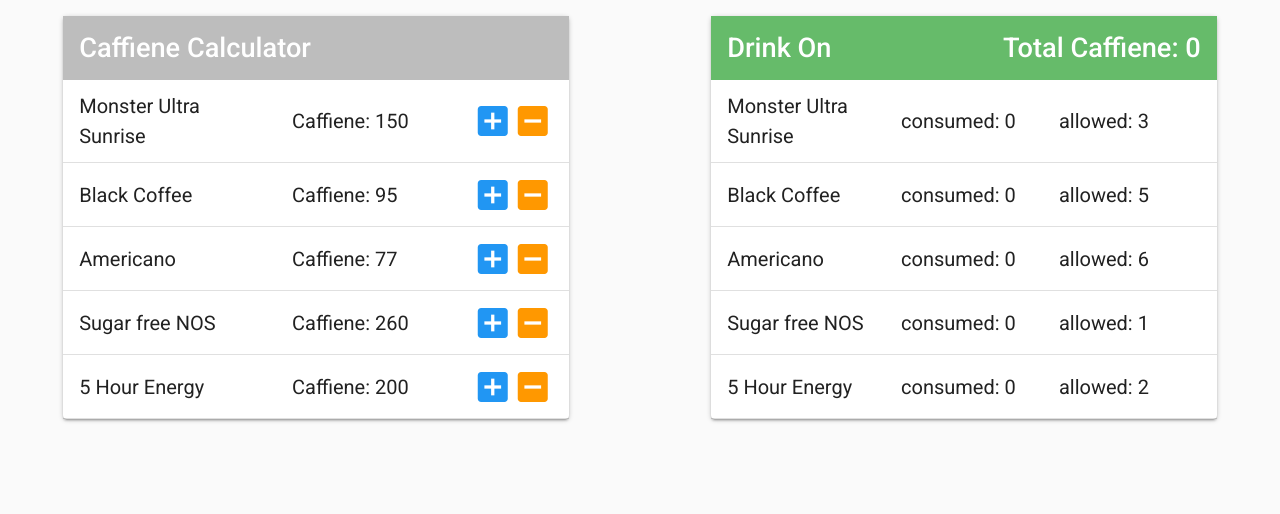
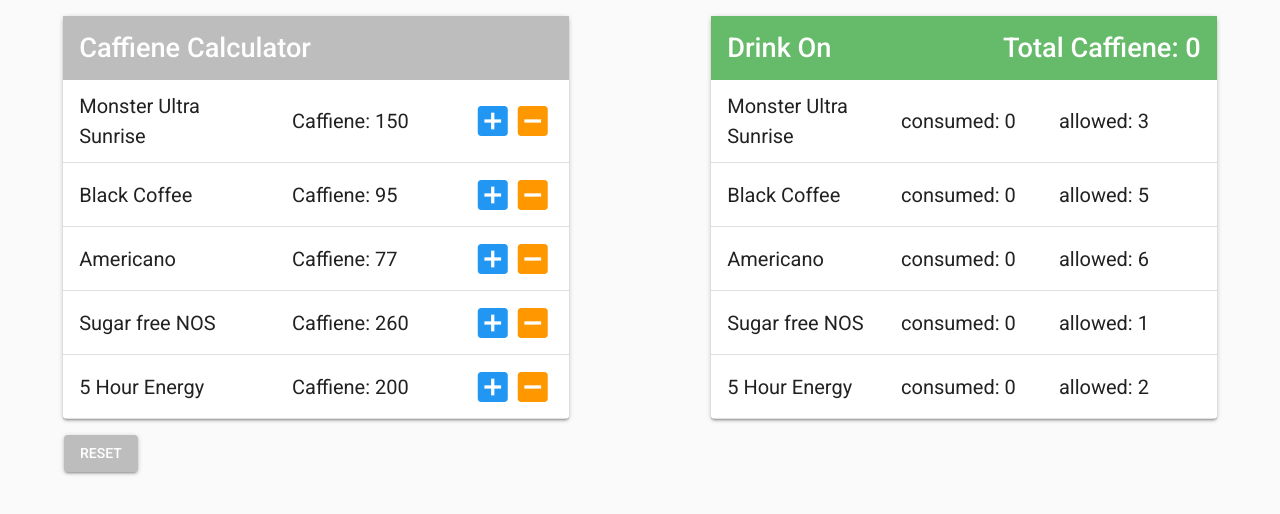
Before and after one commit to gabebravo/context-caffeine-calculator, a React (Create React App) app: page / in a window 1280 px wide. Shown: the top 514 px of the page. Built offline with nearby package versions, Linux system fonts and the light colour scheme.

Commit message:
Added the reset button to the view and connected context

```diff
--- a/src/App.js
+++ b/src/App.js
@@ -1,26 +1,16 @@
-import React, { Component, Fragment } from 'react'
+import React, { Component } from 'react'
 import AppProvider from './context/AppProvider'
 import CssBaseline from '@material-ui/core/CssBaseline'
 import DrinkList from './components/DrinkList'
 import ResultList from './components/ResultList'
 import Grid from '@material-ui/core/Grid'
-import Button from '@material-ui/core/Button'
-import grey from '@material-ui/core/colors/grey'
+import ResetButton from './components/ResetButton'
 import { withStyles } from '@material-ui/core/styles'
 
 const styles = theme => ({
   root: {
     flexGrow: 1,
     marginTop: '1rem'
-  },
-  button: {
-    backgroundColor: grey[400],
-    color: '#fff',
-    marginTop: '1rem',
-    marginLeft: '4rem',
-    [theme.breakpoints.only('xs')]: {
-      marginLeft: '2rem',
-    }
   }
 });
 
@@ -39,10 +29,7 @@
               <ResultList />
             </Grid>
           </Grid>
-          {/* <Button variant="contained" onClick={() => this.resetApp()}
-            className={classes.button}>
-            RESET
-          </Button> */}
+          <ResetButton />
         </div>
       </AppProvider>
     );
--- /dev/null
+++ b/src/components/ResetButton.js
@@ -0,0 +1,35 @@
+import React, { Component } from 'react'
+import {AppContext} from '../context/AppProvider'
+import Button from '@material-ui/core/Button'
+import grey from '@material-ui/core/colors/grey'
+import { withStyles } from '@material-ui/core/styles'
+
+const styles = theme => ({
+  button: {
+    backgroundColor: grey[400],
+    color: '#fff',
+    marginTop: '1rem',
+    marginLeft: '4rem',
+    [theme.breakpoints.only('xs')]: {
+      marginLeft: '2rem',
+    }
+  }
+});
+
+class ResetButton extends Component {
+  render() {
+    const { classes } = this.props
+    return (
+      <AppContext.Consumer>
+        { context => (
+          <Button variant="contained" onClick={() => context.resetApp()}
+            className={classes.button}>
+            RESET
+          </Button>
+        )}
+      </AppContext.Consumer>
+    )
+  }
+}
+
+export default withStyles(styles)(ResetButton)
```
